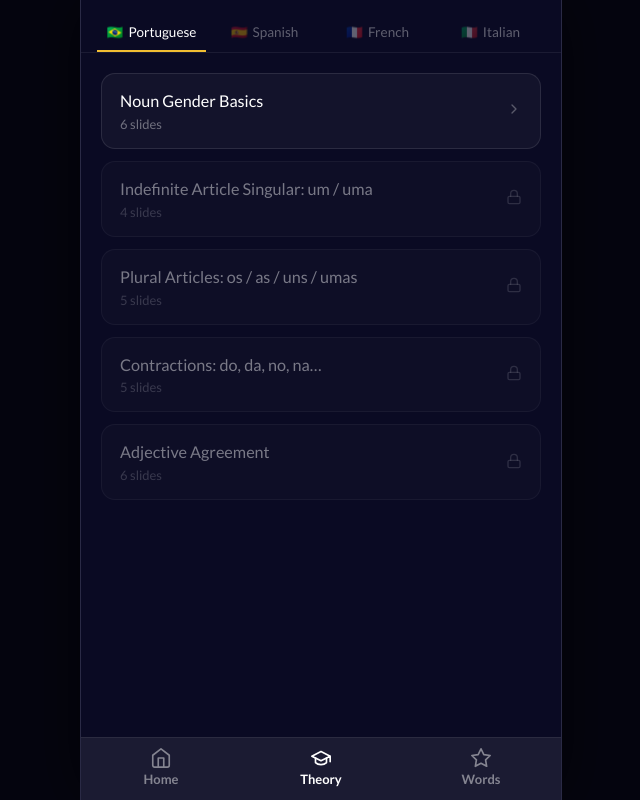
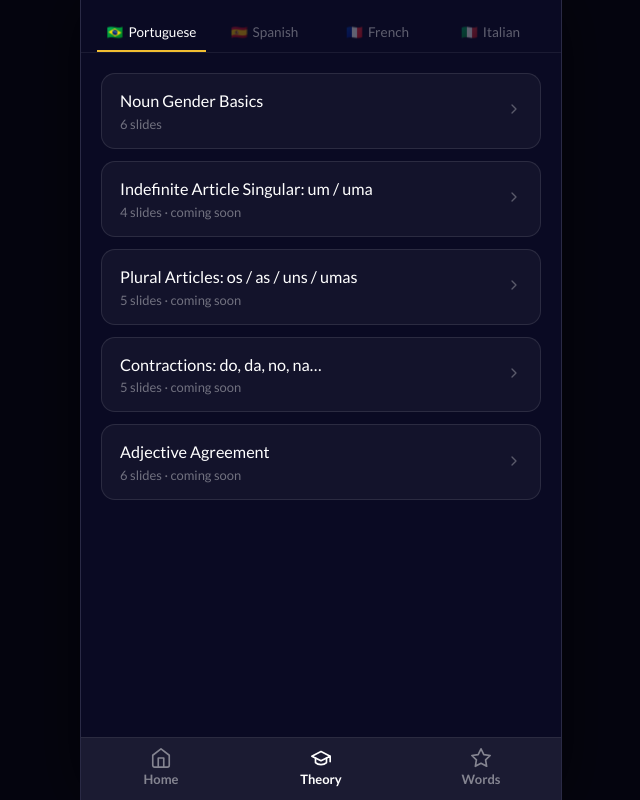
Before and after one commit to freeCodeCamp-Universe/learngender, a React (Vite) app: page / in a window 1280 px wide. Both pictures are taken after a click on the button "Theory". Shown: the whole page, without its empty margins (319-959 px from the left). Built offline with nearby package versions, Linux system fonts and the light colour scheme; what ts-fsrs would draw is missing.

Commit message:
Unlock all theory modules, show coming soon for modules without content

```diff
--- a/src/App.css
+++ b/src/App.css
@@ -1985,3 +1985,24 @@ html, body, #root {
   cursor: pointer;
   flex-shrink: 0;
 }
+
+.theory-coming-soon {
+  flex: 1;
+  display: flex;
+  flex-direction: column;
+  align-items: center;
+  justify-content: center;
+  gap: 8px;
+  padding: 2rem;
+}
+
+.theory-coming-soon__label {
+  font-size: 1.1rem;
+  font-weight: 600;
+  color: rgba(255,255,255,0.6);
+}
+
+.theory-coming-soon__sub {
+  font-size: 0.85rem;
+  color: rgba(255,255,255,0.3);
+}
--- a/src/screens/TheoryScreen.tsx
+++ b/src/screens/TheoryScreen.tsx
@@ -239,19 +239,15 @@ function ModuleList({ lang, onSelect, onHome, onMyWords, onLangChange, refreshKe
           return (
             <button
               key={mod.id}
-              className={`theory-module-card${!available ? ' theory-module-card--locked' : ''}${done ? ' theory-module-card--done' : ''}`}
-              onClick={() => available && onSelect(mod)}
-              disabled={!available}
+              className={`theory-module-card${done ? ' theory-module-card--done' : ''}`}
+              onClick={() => onSelect(mod)}
             >
               <div className="theory-module-card__main">
                 <span className="theory-module-card__title">{mod.title}</span>
-                <span className="theory-module-card__meta">{mod.slideCount} slides{done ? ' · completed ✓' : ''}</span>
+                <span className="theory-module-card__meta">{mod.slideCount} slides{done ? ' · completed ✓' : !available ? ' · coming soon' : ''}</span>
               </div>
               <div className="theory-module-card__chevron">
-                {available
-                  ? <svg width="16" height="16" viewBox="0 0 24 24" fill="none" stroke="currentColor" strokeWidth="2" strokeLinecap="round" strokeLinejoin="round"><polyline points="9 18 15 12 9 6"/></svg>
-                  : <svg width="16" height="16" viewBox="0 0 24 24" fill="none" stroke="currentColor" strokeWidth="2" strokeLinecap="round" strokeLinejoin="round"><rect x="3" y="11" width="18" height="11" rx="2"/><path d="M7 11V7a5 5 0 0110 0v4"/></svg>
-                }
+                <svg width="16" height="16" viewBox="0 0 24 24" fill="none" stroke="currentColor" strokeWidth="2" strokeLinecap="round" strokeLinejoin="round"><polyline points="9 18 15 12 9 6"/></svg>
               </div>
             </button>
           )
@@ -302,6 +298,24 @@ export function TheoryScreen({ onHome, onMyWords }: TheoryScreenProps) {
   }
 
   if (activeModule) {
+    if (!activeModule.slides) {
+      return (
+        <div className="theory-viewer">
+          <div className="theory-viewer__header">
+            <span className="theory-viewer__module-title">{activeModule.title}</span>
+            <button className="theory-viewer__close" onClick={() => setActiveModule(null)} aria-label="Close">
+              <svg width="18" height="18" viewBox="0 0 24 24" fill="none" stroke="currentColor" strokeWidth="2.5" strokeLinecap="round">
+                <line x1="18" y1="6" x2="6" y2="18"/><line x1="6" y1="6" x2="18" y2="18"/>
+              </svg>
+            </button>
+          </div>
+          <div className="theory-coming-soon">
+            <p className="theory-coming-soon__label">Coming soon</p>
+            <p className="theory-coming-soon__sub">This module is being prepared.</p>
+          </div>
+        </div>
+      )
+    }
     return (
       <SlideViewer
         lang={lang}
```
